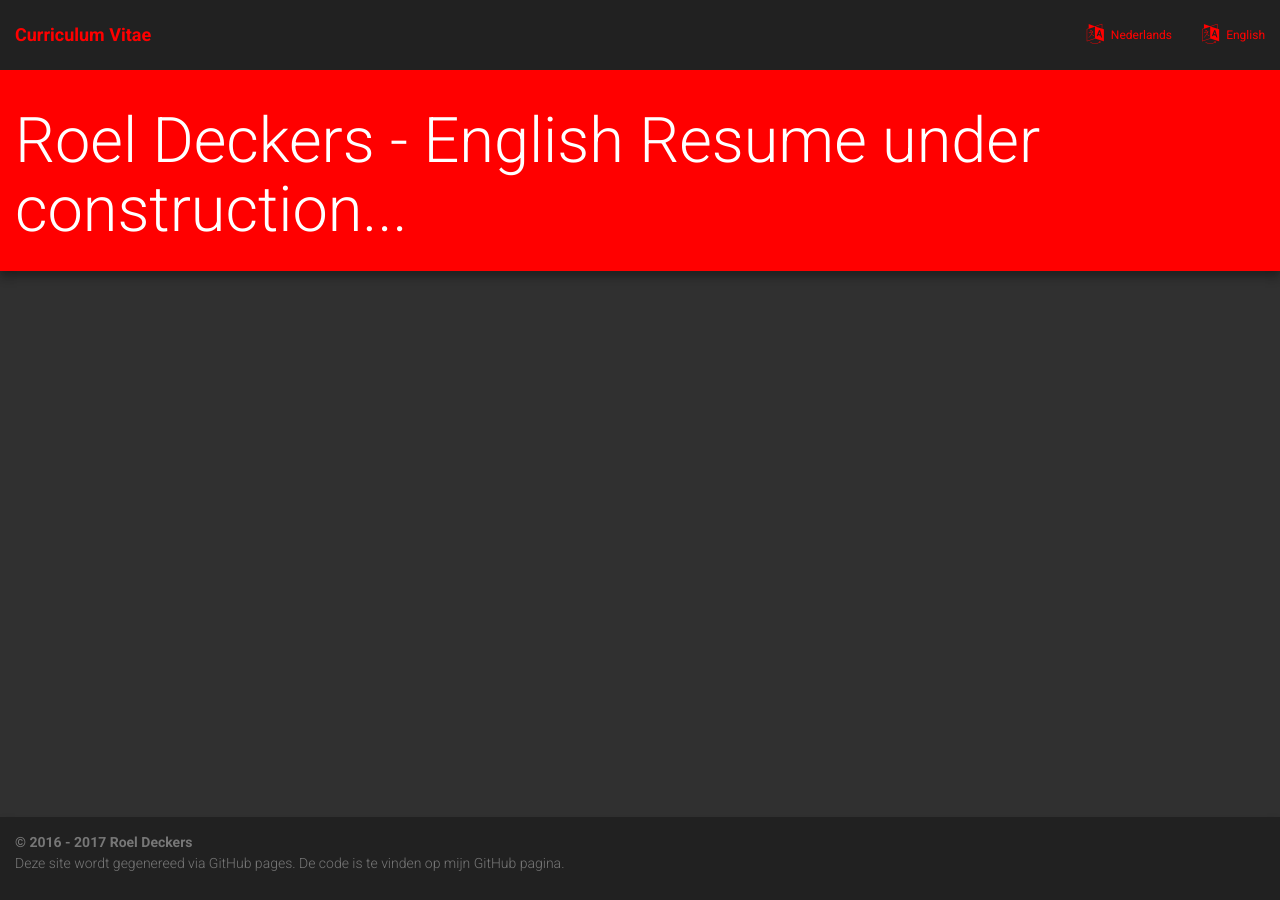
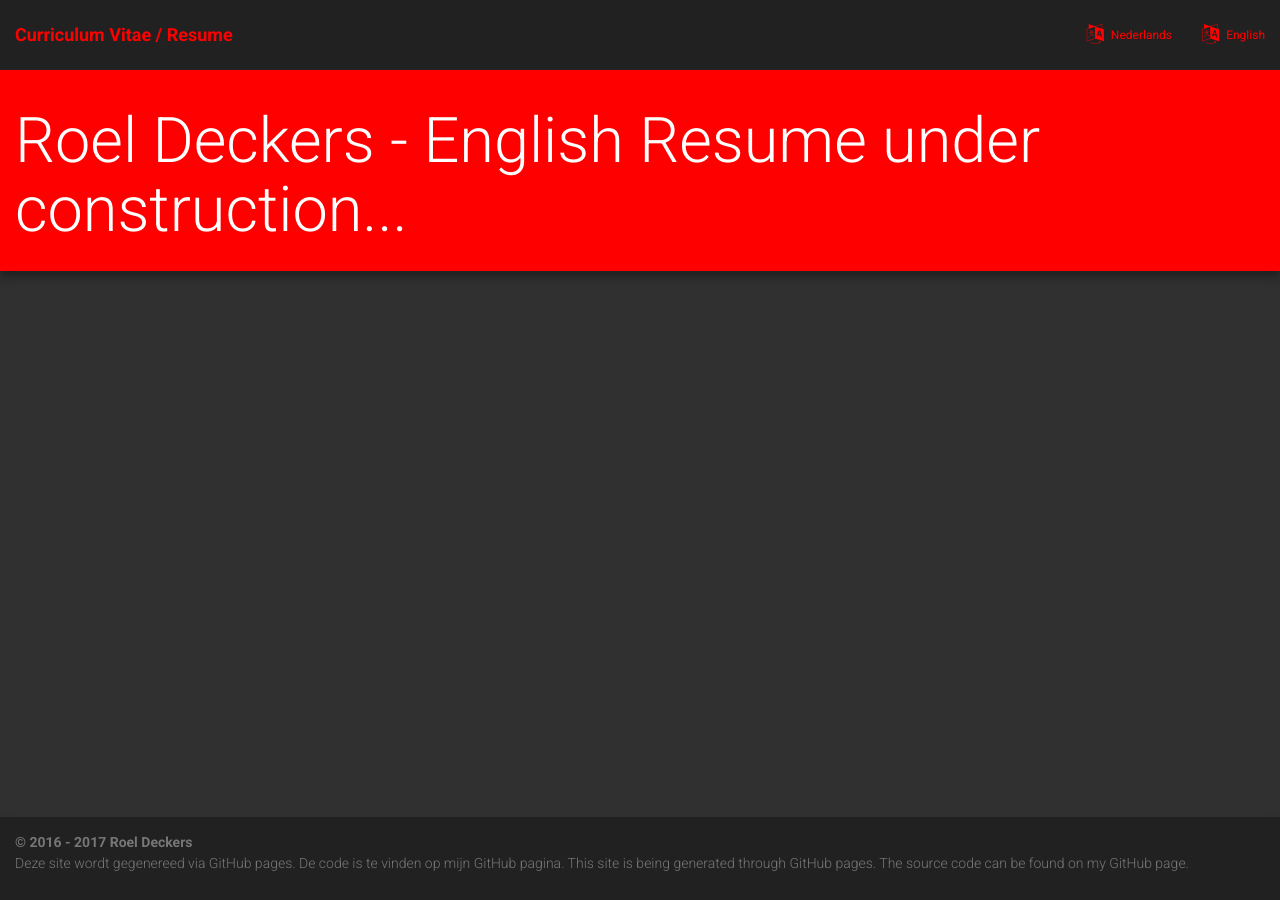
Before and after one commit to RoelD/CurriculumVitae, a Jekyll site: the page built from englishCV.html, in a window 1280 px wide. Built offline with Jekyll 4.4.1, drawn with Linux system fonts in a browser that asks for light colours; nearby versions of some CDN libraries.

Commit message:
Layout: Update taal
Aangezien de layout voor nederlands en engels gelijk is hoort er ook engels in de:
- footer
- header

```diff
--- a/_layouts/default.html
+++ b/_layouts/default.html
@@ -26,7 +26,7 @@
             <span class="icon-bar"></span>
             <span class="icon-bar"></span>
           </button>
-          <a class="navbar-brand" href="#"><b>Curriculum Vitae</b></a>
+          <a class="navbar-brand" href="#"><b>Curriculum Vitae / Resume</b></a>
         </div>
         <div id="navbar" class="navbar-collapse collapse">
           <ul class="nav navbar-nav navbar-right">
@@ -46,6 +46,7 @@
         <p class="text-muted">
           <b>&copy; 2016 - {{ site.time | date: '%Y' }} Roel Deckers </b><br />
           Deze site wordt gegenereed via GitHub pages. De code is te vinden op mijn GitHub pagina.
+          This site is being generated through GitHub pages. The source code can be found on my GitHub page.
         </p>
         <div class="col-sm-6">
           <p class="text-center visible-xs">
```
